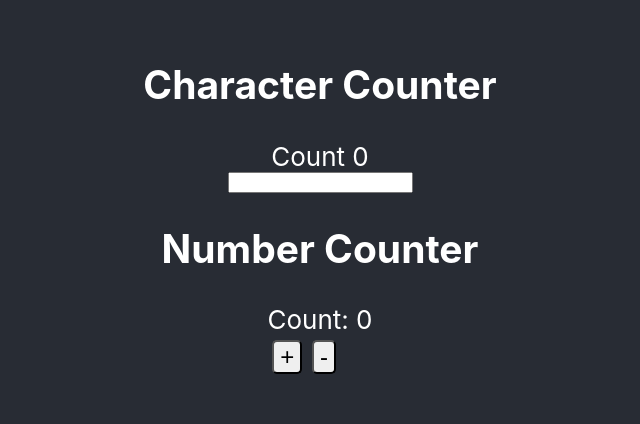
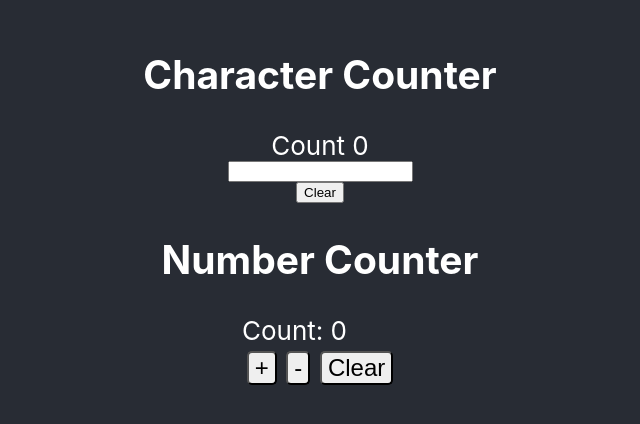
Before and after one commit to NyashaNziramasanga/react-recoil-counter-example, a React (Create React App) app: page / in a window 1280 px wide. Shown: the part 196-620 px from the top of the page, without its empty margins (320-960 px from the left). Built offline with nearby package versions, Linux system fonts and the light colour scheme.

Commit message:
Added clear buttons

```diff
--- a/src/CharacterCount.jsx
+++ b/src/CharacterCount.jsx
@@ -18,6 +18,7 @@ const characterCountState = selector({
 const CharacterCount = () => {
   const [character, setCharacter] = useRecoilState(characterState);
   const characterCount = useRecoilValue(characterCountState);
+  const clear = () => setCharacter('');
 
   return (
     <Fragment>
@@ -29,6 +30,7 @@ const CharacterCount = () => {
         value={character}
         onChange={(e) => setCharacter(e.target.value)}
       />
+      <button onClick={clear}>Clear </button>
     </Fragment>
   );
 };
--- a/src/Counter.jsx
+++ b/src/Counter.jsx
@@ -13,11 +13,13 @@ const Counter = () => {
 
   const add = () => setValue(value + 1);
   const subtract = () => value !== 0 && setValue(value - 1);
+  const clear = () => value !== 0 && setValue(0);
   return (
     <div className="counter">
       <div>Count: {value}</div>
       <button onClick={add}>+</button>
       <button onClick={subtract}>-</button>
+      <button onClick={clear}>Clear</button>
     </div>
   );
 };
```
